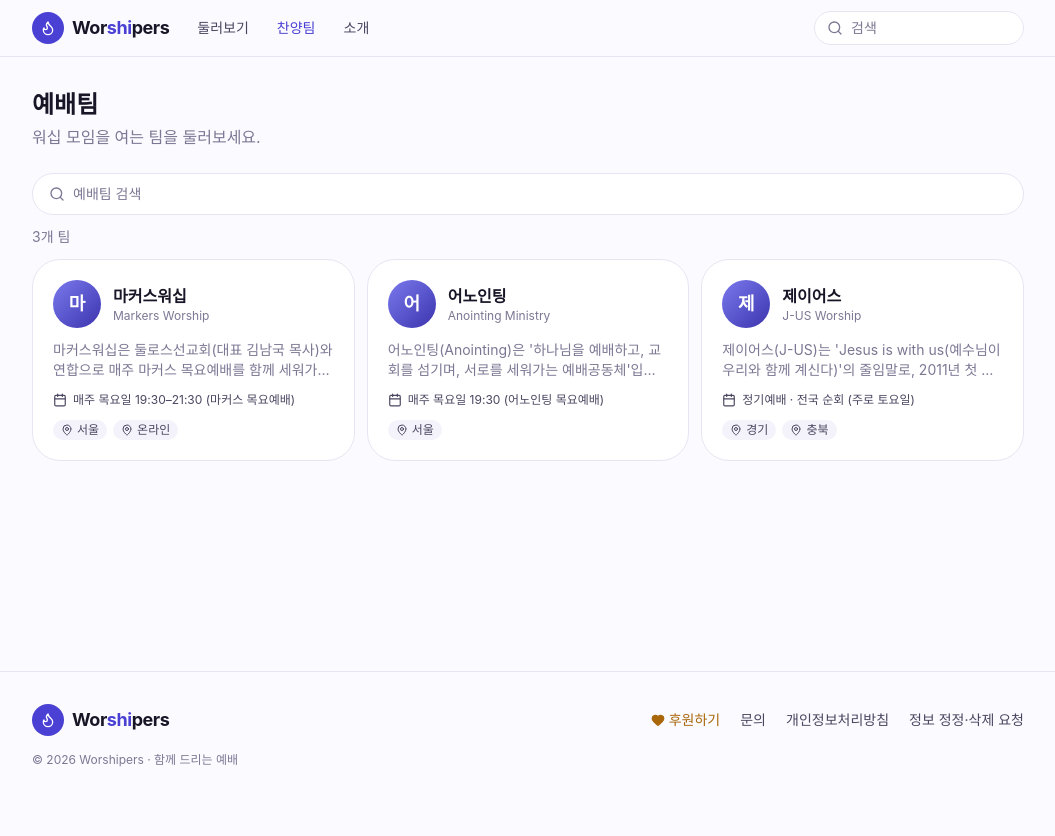
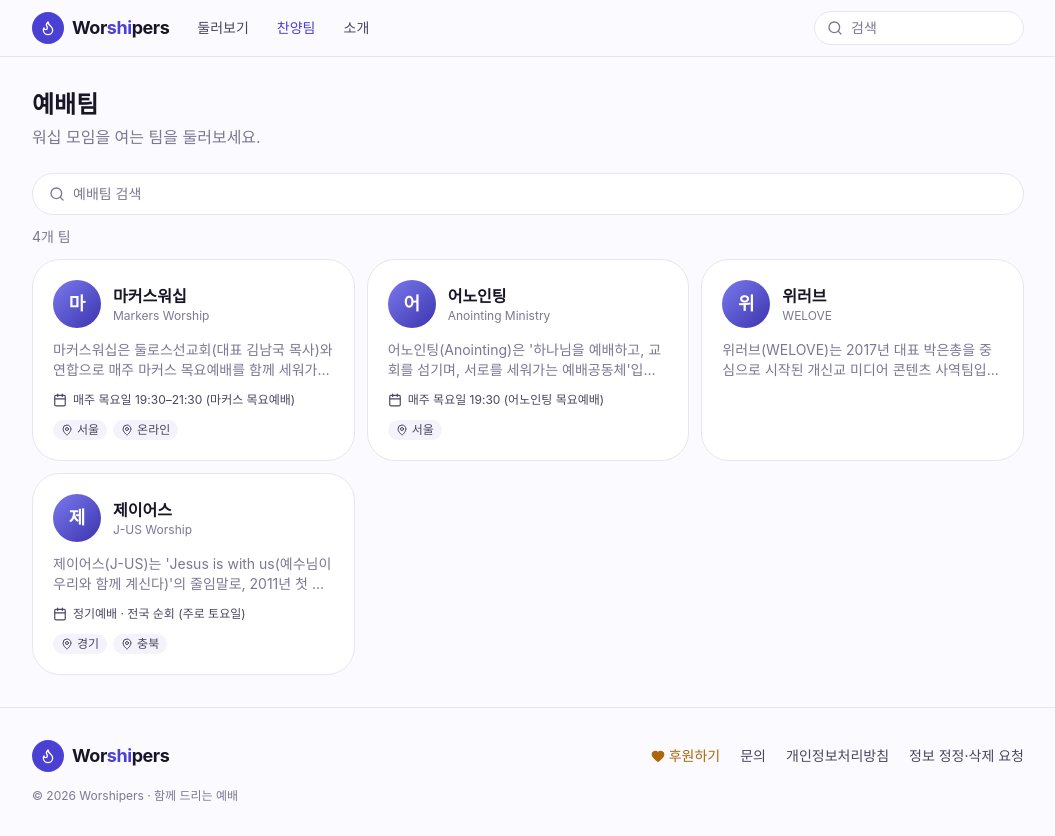
Before and after one commit to tkdgns25300/worshipers, a Next.js app: page /teams in a window 1280 px wide. Shown: the whole page, without its empty margins (112-1167 px from the left). Before the commit the page ends 800 px from the top, so only its background shows below. Built offline with nearby package versions, Linux system fonts and the light colour scheme; no server answers; a web font is replaced by a local one.

Commit message:
Add WELOVE team and Retouched V teaser gathering
Co-Authored-By: Claude Opus 4.8 (1M context) <noreply@anthropic.com>

```diff
--- a/src/data/gatherings/index.ts
+++ b/src/data/gatherings/index.ts
@@ -2,5 +2,6 @@ import type { Gathering } from "@/types/domain";
 import { gatherings as markers } from "./markers";
 import { gatherings as jus } from "./j-us";
 import { gatherings as anointing } from "./anointing";
+import { gatherings as welove } from "./welove";
 
-export const GATHERINGS: Gathering[] = [...markers, ...jus, ...anointing];
+export const GATHERINGS: Gathering[] = [...markers, ...jus, ...anointing, ...welove];
--- /dev/null
+++ b/src/data/gatherings/welove.ts
@@ -0,0 +1,17 @@
+import type { Gathering } from "@/types/domain";
+
+// 위러브(WELOVE) — 고정 정기 집회 없음. 비정기 무료 티켓제 실황집회/콜라보 예배를
+// 이벤터스(event-us.kr) 등으로 공지 (예: 'LOVE & REVIVAL' 2024-12, 'F.I.A x WELOVE' 2025-02 여의도순복음 — 모두 종료).
+export const gatherings: Gathering[] = [
+  {
+    id: "welove-2026-07-25",
+    teamId: "welove",
+    category: "찬양집회",
+    title: "WELOVE Retouched V Campus Worship",
+    date: "2026-07-25",
+    // SAVE THE DATE 티저 — 장소·시간·입장·등록 미정(선택값 생략).
+    sourceUrl: "https://www.instagram.com/welovecreativeteam",
+    note: "SAVE THE DATE. 장소·시간·등록은 공식 공지 후 업데이트 예정.",
+    // TODO(검수): 공식 공지 뜨면 venue·startTime·isFree·registration 채우고 sourceUrl을 공지 URL로 교체.
+  },
+];
--- a/src/data/teams/index.ts
+++ b/src/data/teams/index.ts
@@ -2,5 +2,6 @@ import type { Team } from "@/types/domain";
 import { team as markers } from "./markers";
 import { team as jus } from "./j-us";
 import { team as anointing } from "./anointing";
+import { team as welove } from "./welove";
 
-export const TEAMS: Team[] = [markers, jus, anointing];
+export const TEAMS: Team[] = [markers, jus, anointing, welove];
--- /dev/null
+++ b/src/data/teams/welove.ts
@@ -0,0 +1,16 @@
+import type { Team } from "@/types/domain";
+
+// 고정 정기 집회·정기 지역 활동 없음(비정기 실황집회) → regularSchedule·regions 생략. 집회는 gatherings/welove.ts 참고.
+export const team: Team = {
+  id: "welove",
+  name: "위러브",
+  nameEn: "WELOVE",
+  description:
+    "위러브(WELOVE)는 2017년 대표 박은총을 중심으로 시작된 개신교 미디어 콘텐츠 사역팀입니다. '깊은 곳에 나아가'로 출발해 음악·영상·문화 전반을 아우르는 크리에이티브 팀으로 성장했고, '입례'·'어둔 날 다 지나고'·'공감하시네' 등으로 한국 기독교 청년 문화를 이끄는 찬양 사역팀입니다.",
+  links: {
+    youtube: "https://www.youtube.com/c/WELOVECREATIVETEAM",
+    instagram: "https://www.instagram.com/welovecreativeteam",
+    facebook: "https://www.facebook.com/WeloveCreativeTeam",
+    homepage: "http://welovecreativeteam.com",
+  },
+};
```
